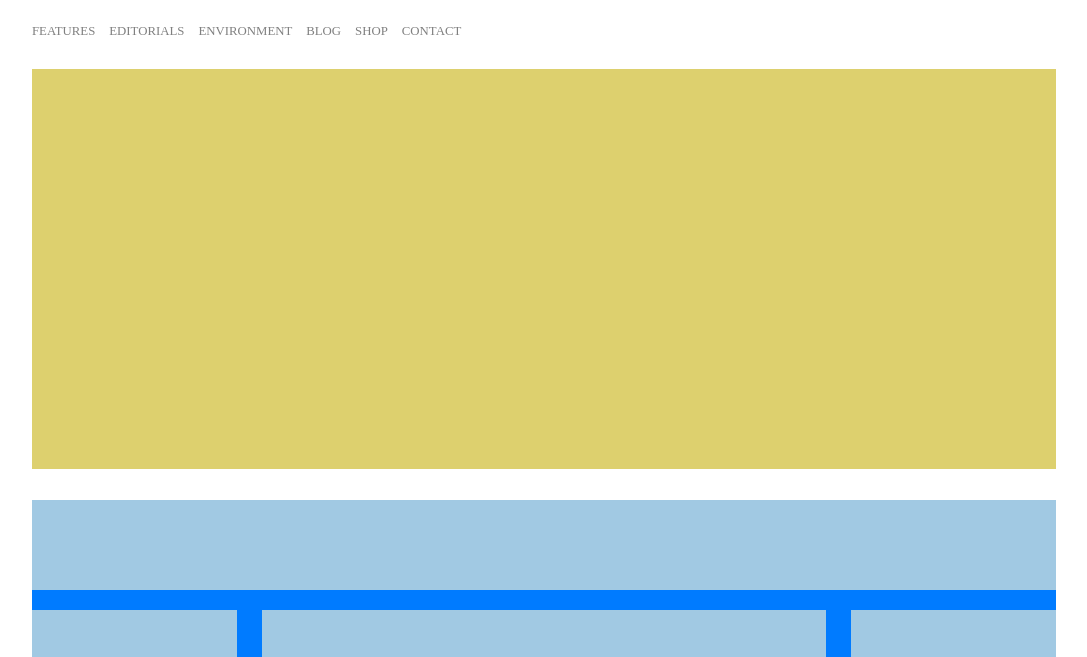
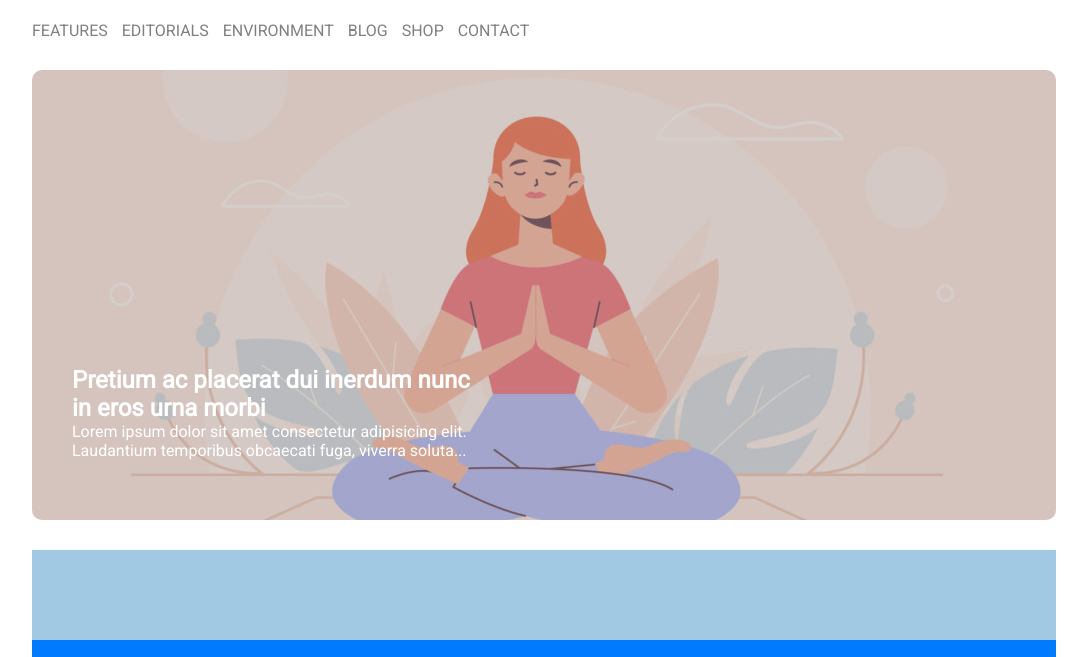
Before and after one commit to Alessio2299/htmlcss-wp, a plain HTML site: page index.html in a window 1280 px wide. Shown: the part 68-725 px from the top of the page, without its empty margins (96-1183 px from the left). Drawn offline with Linux system fonts and the light colour scheme.

Commit message:
Creation Banner

```diff
--- a/index.html
+++ b/index.html
@@ -5,7 +5,10 @@
     <meta http-equiv="X-UA-Compatible" content="IE=edge">
     <meta name="viewport" content="width=device-width, initial-scale=1.0">
     <link rel="stylesheet" href="style.css">
-    <title>Document</title>
+    <link rel="preconnect" href="https://fonts.googleapis.com">
+<link rel="preconnect" href="https://fonts.gstatic.com" crossorigin>
+<link href="https://fonts.googleapis.com/css2?family=Roboto&display=swap" rel="stylesheet">
+    <title>WP</title>
   </head>
   <body>
     <div class="container-principal">
@@ -38,7 +41,12 @@
       </header>
       <main>
         <div class="first-container">
-          <img src="" alt="">
+          <div class="overlay-brown"></div>
+          <img src="img/banner.jpg" alt="">
+          <div class="text">
+            <h2>Pretium ac placerat dui inerdum nunc in eros urna morbi</h2>
+            <p>Lorem ipsum dolor sit amet consectetur adipisicing elit. Laudantium temporibus obcaecati fuga, viverra soluta...</p>
+          </div>
         </div>
         <div class="second-container">
           <div class="title-content"></div>
--- a/style.css
+++ b/style.css
@@ -3,6 +3,9 @@
   margin: 0;
   padding: 0;
   box-sizing: border-box;
+}
+body{
+  font-family: 'Roboto', sans-serif;
 }
 .container-principal{
   width: 80%;
@@ -12,9 +15,8 @@
 /* End Common */
 
 /* Start Header */
-header{;
+header{
   margin-bottom: 30px;
-
 }
 .logo img{
   width: 15%;
@@ -29,14 +31,41 @@ header{;
   text-decoration: none;
   text-transform: uppercase;
   color: gray;
-  font-size: 0.8em;
+  font-size: 1em;
 }
 /* End Header */
 
+/* Start Main */
+.overlay-brown{
+  background-color: rgba(155, 141, 136, 0.418);
+  height: 100%;
+  width: 100%;
+  position: absolute;
+  border-radius: 10px;
+  z-index: 1;
+}
 .first-container{
-  height: 400px;
-  background-color: rgb(221, 208, 110);
-  margin-bottom: 3%;
+  margin-bottom: 30px;
+  height: 450px;
+  position: relative;
+}
+.first-container img{
+  width: 100%;
+  height: 100%;
+  object-fit: cover;
+  border-radius: 10px;
+  position: absolute;
+}
+.text{
+  width: 40%;
+  position: absolute;
+  bottom: 0;
+  left: 0;
+  margin-left: 40px;
+  margin-bottom: 60px;
+  color: #fff;
+  z-index: 2;
+
 }
 .second-container{
   height: 600px;
```
Also changed, not shown: 1 other file.
